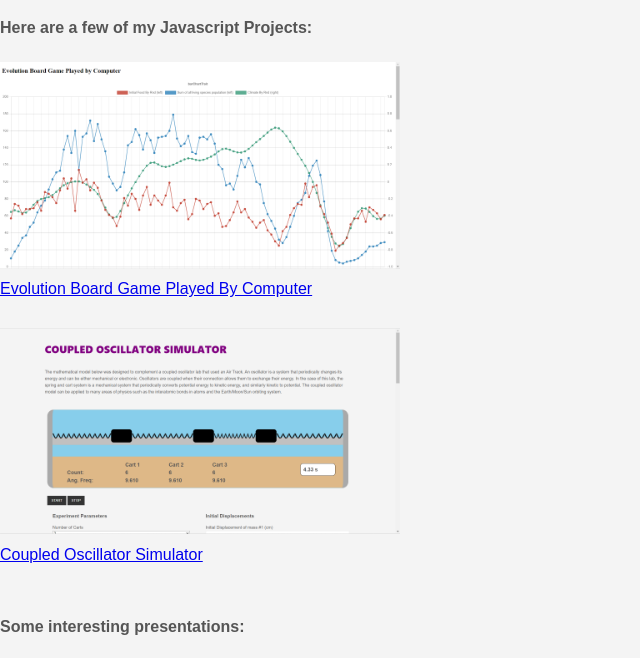
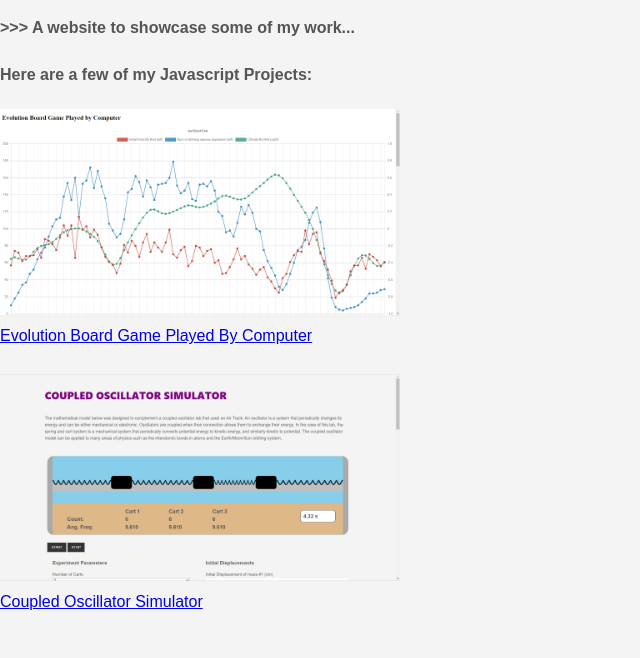
Before and after one commit to justinjarmer00/justinjarmer00.github.io, a plain HTML site: page index.html in a window 1280 px wide. Shown: the part 53-711 px from the top of the page, without its empty margins (0-640 px from the left). Drawn offline with Linux system fonts and the light colour scheme; files that its build step writes are made by us from their sources.

Commit message:
Update index.html

```diff
--- a/index.html
+++ b/index.html
@@ -19,6 +19,7 @@
 </script>
 
 <h1>asaxysaxon.com</h1>
+<h4>>>> A website to showcase some of my work...</h4>
 <h4>Here are a few of my Javascript Projects:</h4>
 
 <a href="EvolutionJS/evolution.html" target="_blank">
```
